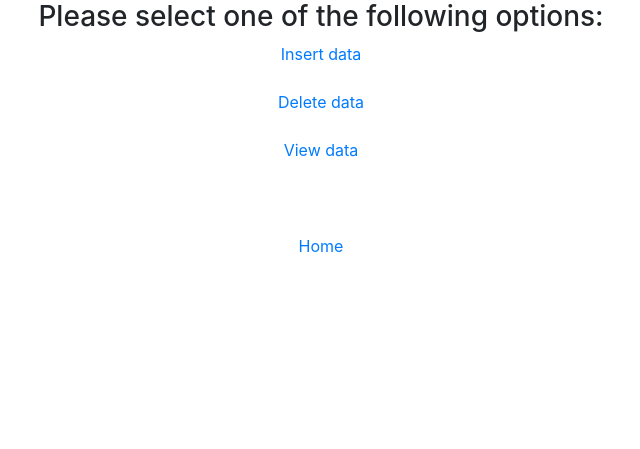
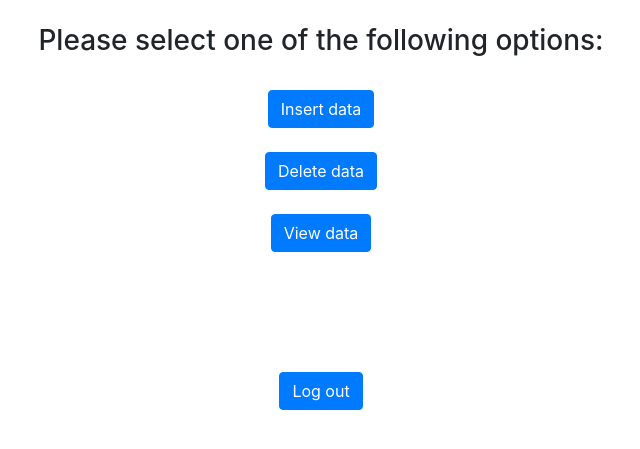
Before and after one commit to CS180-spring/cs180-23-futuretech, a Spring Boot app: page /mainmenu in a window 1280 px wide. Shown: the top 449 px of the page, without its empty margins (319-959 px from the left). Run offline with Spring Boot 4, Linux system fonts and the light colour scheme.

Commit message:
small formatting changes

```diff
--- a/document/src/main/resources/static/index.html
+++ b/document/src/main/resources/static/index.html
@@ -12,6 +12,7 @@
     <!-- <p>Get your greeting <a href="/greeting">here</a></p> -->
 
     <div id="initial-form" align="center">
+        <br />
         <h1>FutureTech</h1>
         <!-- <a href="/login" class="button">Login</a> -->
         <a class="btn btn-primary" href="/login" role="button">Login</a>
--- a/document/src/main/resources/templates/login_failure.html
+++ b/document/src/main/resources/templates/login_failure.html
@@ -9,6 +9,7 @@
 </head>
 <body>
     <div align="center">
+        <br />
         <h2>Login failed</h2>
         <p>Invalid username and/or password.</p>
         <p>Please try again.</p>
--- a/document/src/main/resources/templates/login_form.html
+++ b/document/src/main/resources/templates/login_form.html
@@ -11,6 +11,7 @@
 </head>
 
 <body>
+    <br/>
     <div class="row justify-content-center">
         <form name="myForm" action="#" th:action="@{/login}" method="post" th:object="${account}"
             onsubmit="validateForm()">
@@ -25,6 +26,7 @@
             <button type="submit" class="btn btn-primary">Login</button>
         </form>
     </div>
+
     <script>
         function validateForm() {
             console.log("at validateForm()");
--- a/document/src/main/resources/templates/login_success.html
+++ b/document/src/main/resources/templates/login_success.html
@@ -12,14 +12,20 @@
         <!-- <h2>Login succeeded!</h2> -->
 
         <!-- add the options here -->
+        <br />
         <h3>Please select one of the following options:</h3>
-        <a href="/insert">Insert data</a><br /><br />
-        <a href="/delete">Delete data</a><br /><br />
-        <a href="/view">View data</a><br /><br />
+        <br />
+        <!-- <a href="/insert">Insert data</a><br /><br /> -->
+        <a class="btn btn-primary" href="/insert" role="button">Insert data</a><br /><br />
+        <!-- <a href="/delete">Delete data</a><br /><br /> -->
+        <a class="btn btn-primary" href="/delete" role="button">Delete data</a><br /><br />
+        <!-- <a href="/view">View data</a><br /><br /> -->
+        <a class="btn btn-primary" href="/view" role="button">View data</a><br /><br />
         <!-- TODO: "Search data", "Filter data", "Exit" -->
 
-        <br /><br />
-        <a href="/">Home</a>
+        <br /><br /><br /><br />
+        <!-- <a href="/">Home</a> -->
+        <a class="btn btn-primary" href="/" role="button">Log out</a>
     </div>
 </body>
 </html>
--- a/document/src/main/resources/templates/register_form2.html
+++ b/document/src/main/resources/templates/register_form2.html
@@ -21,6 +21,7 @@
         <button type="submit">Register</button>
     </form> -->
 
+    <br/>
     <div class="row justify-content-center">
         <form name="myForm" action="#" th:action="@{/register2}" method="post" th:object="${account}" onsubmit="validateForm()">
             <div class="form-group">
```
